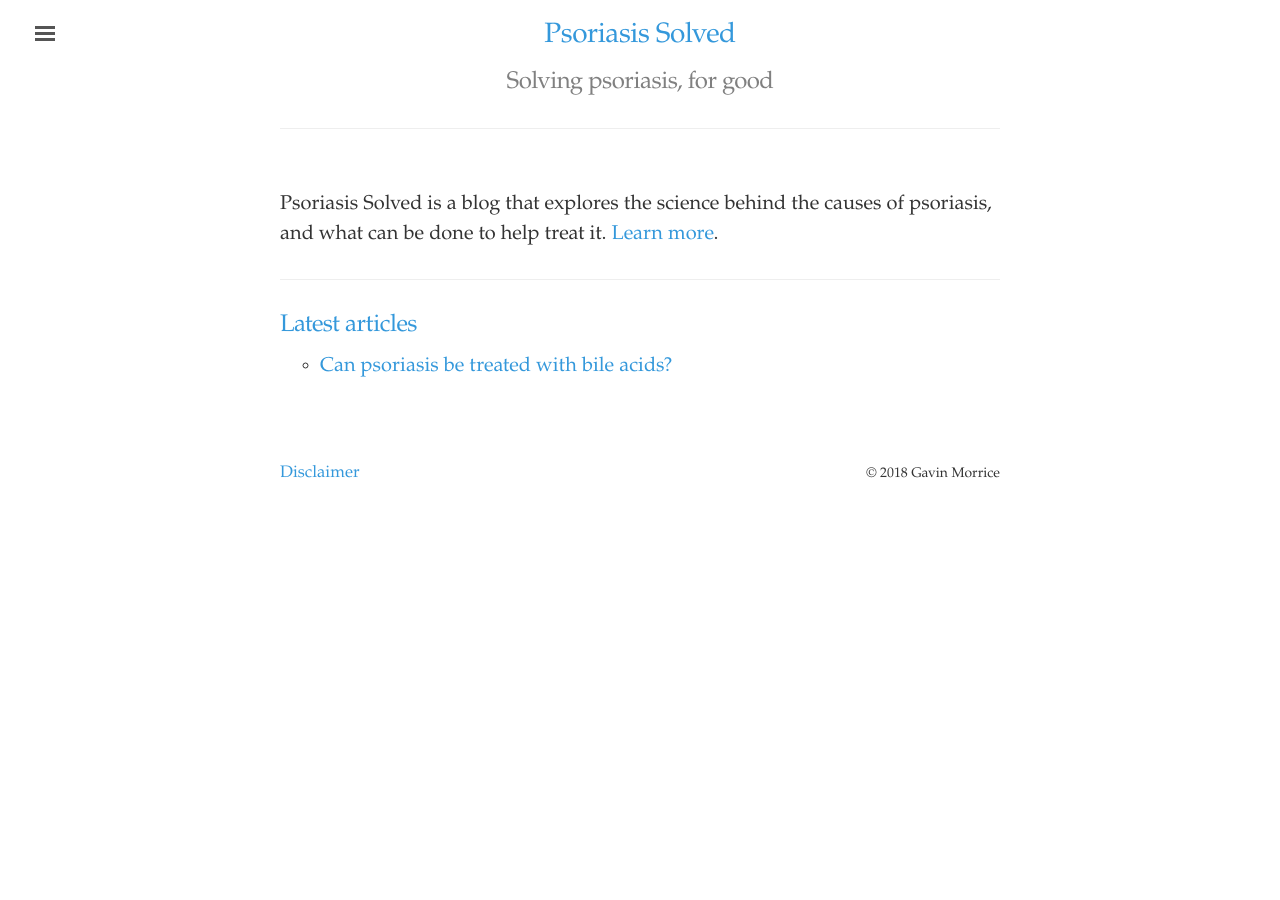
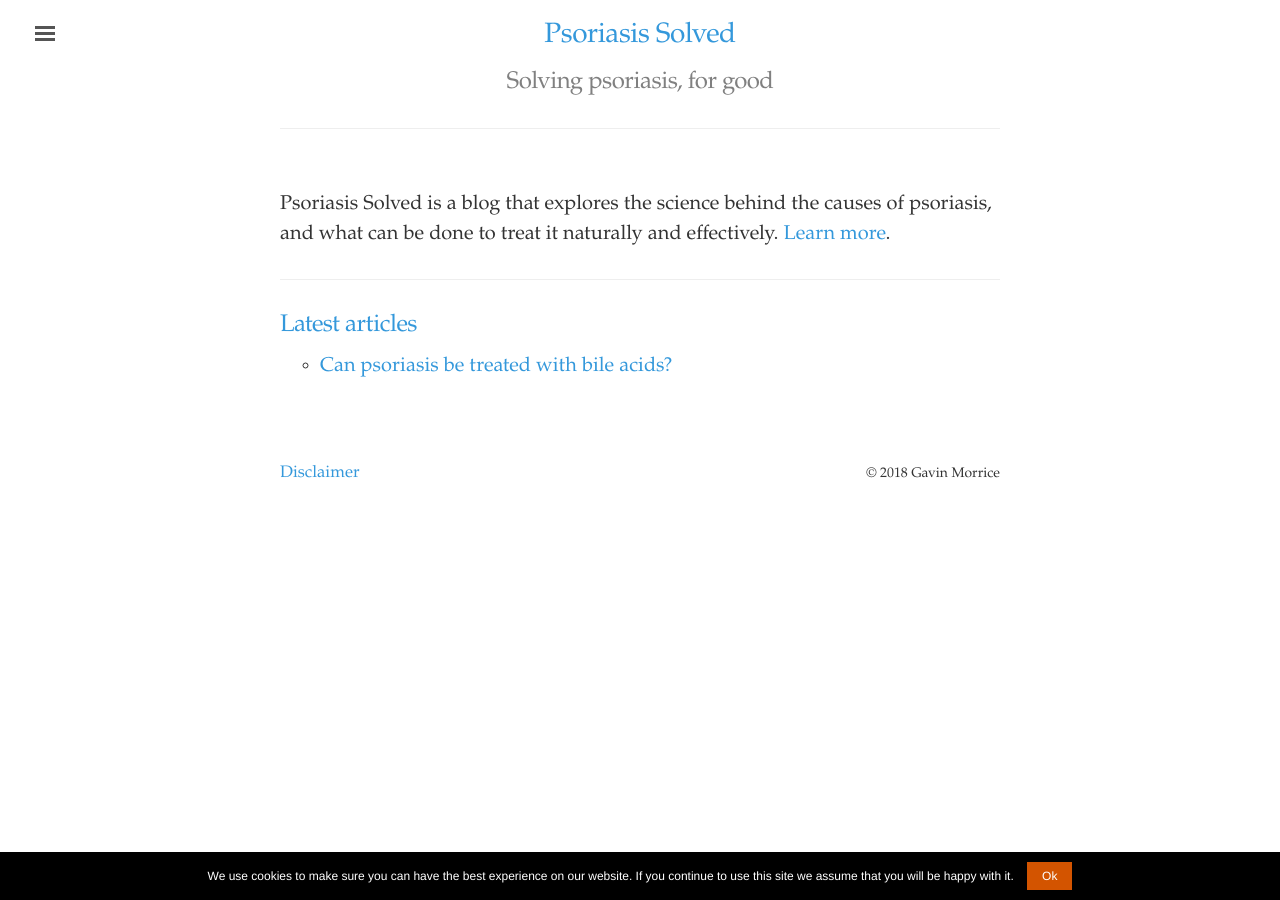
Before and after one commit to Bodacious/PsoriasisSolved, a Jekyll site: the page built from index.html, in a window 1280 px wide. Built offline with Jekyll 4.4.1, drawn with Linux system fonts in a browser that asks for light colours; part of the change alters nothing that is shown.

Commit message:
Added legal pages to site

```diff
--- a/_config.yml
+++ b/_config.yml
@@ -5,7 +5,7 @@ title:   Psoriasis Solved
 tagline: Solving psoriasis, for good
 
 description: >-
-  Psoriasis Solved is a blog that explores the science behind the causes of psoriasis, and what can be done to help treat it.
+  Psoriasis Solved is a blog that explores the science behind the causes of psoriasis, and what can be done to treat it naturally and effectively.
 
 disclaimer: >-
   The information provided on this website should not be construed as personal medical advice or instruction.
--- /dev/null
+++ b/_includes/cookie_notice.html
@@ -0,0 +1 @@
+<script src="/assets/js/cookie.notice.min.js"></script>
--- a/_includes/head.html
+++ b/_includes/head.html
@@ -72,4 +72,5 @@
     {% include google_analytics.html %}
   {% endif %}
 
+  {% include cookie_notice.html %}
 </head>
--- /dev/null
+++ b/cookies.md
@@ -0,0 +1,43 @@
+---
+layout: page
+title: "Cookies Policy"
+---
+
+We use cookies on our website, so we want to let you know more about them.
+
+## What are cookies?
+Cookies are small text files located in the browser directory of your computer or mobile device. When you visit a website, it can send information back to the browser which then creates the cookie. Every time you revisit the same website it can access the information stored in the cookie. Cookies are not just created by the website you visit, but may also be created by other websites that run adverts, video or other content you view.
+
+The website [All About Cookies](https://www.allaboutcookies.org/) has a more detailed description.
+
+**No personally identifiable information is stored in any Psoriasis Solved cookie**.
+
+## What are cookies used for?
+
+Cookies are used for a number of reasons. They:
+
+- help the website remember your preferences
+- help the website remember what’s in your shopping cart
+- help improve functionality such as searching or videos
+- help monitor the website’s performance
+
+## Functional Cookies
+Functional cookies allow a website to provide additional services by remembering your preferences and settings. Katana use a cookie called ‘psoriasissolved.com’ to keep track of whether you have chosen to hide the Cookie notice at the foot of the screen.
+
+Functional cookies may also be set by third parties if you view their content within our website. For example, if we embed a You Tube video in one of our pages then you will receive a Cookie from YouTube to help ensure a smooth video playback experience. We have no control over the content of these cookies.
+
+## Performance Cookies
+
+Performance cookies allow us to keep track of our website analytics. It is highly beneficial for us to know how many visitors we get, where they are visiting from, what the most popular pages are, which blog posts get the most views and what time of day has the least number of visitors (so we know the best time to do maintenance).
+
+We use a third party service to track our analytics. Examples of the cookies they set are _unta, _untb, _umtc and _umtz.
+
+## Advertising Cookies
+Third party advertisers will often place cookies to help make advertisements and offers more interesting to you. We have no direct third party advertising on its website.
+
+Psoriasis Solved doesn’t send any personally identifiable information about you to Google. We do, however, use Google’s Demographics and Interests feature, which tells us a little more about the sort of people who visit our site; and Google Remarketing which helps us reconnect with visitors via Google’s Adwords platform.
+
+If you’d rather not have any of your data be used by Google Analytics, you can opt out by using Google’s own [Opt-out Browser Add-on](https://tools.google.com/dlpage/gaoptout).
+
+## Concerns
+If you have any concerns about the cookies used on this website, please don’t hesitate to contact us so we can address your concern.
--- /dev/null
+++ b/privacy-policy.md
@@ -0,0 +1,55 @@
+---
+layout: page
+title: Privacy Policy
+---
+
+The policy: This privacy policy is for this website; psoriasissolved.com or any other domain name owned, operated or used by Psoriasis Solved ("us", "we"); and governs the privacy of its users who choose to use it. It explains how we comply with the General Data Protection Regulation ("GDPR"), the Data Protection Act ("DPA") and the Privacy and Electronic Communications Regulations ("PECR "). Psoriasis Solved is a personal weblog owned and maintained by Gavin Morrice, an individual based in Edinburgh, Scotland.
+
+This policy will explain areas of this website that may affect your privacy and personal details, how we process, collect, manage and store those details and how your rights under the GDPR, DPA & PECR are adhere to. Additionally it will explain the use of cookies or software, advertising or commercial sponsorship from third parties and the download of any documents, files or software made available to you (if any) on this website. Further explanations may be provided for specific pages or features of this website in order to help you understand how we, this website and its third parties (if any) interact with you and your computer / device in order to serve it to you. Our contact information is provided if you have any questions.
+
+## The DPA & GDPR May 2018
+We and this website complies to the DPA (Data Protection Act 1998) and already complies to the GDPR (General Data Protection Regulation) which comes into affect from May 2018. We will update this policy accordingly after the completion of the UK's exit from the European Union.
+
+## Use of Cookies
+This website uses cookies to better the user's experience while visiting the website. As required by legislation, where applicable this website uses a cookie control system, allowing the user to give explicit permission or to deny the use of/saving of cookies on their computer/device.
+
+What are cookies? For more information regarding cookies, please read our [Cookie Policy](/cookies).
+
+## Website Visitor Tracking
+This website uses tracking software to monitor its visitors to better understand how they use it. The software will save a cookie to your computer's hard drive in order to track and monitor your engagement and usage of the website, but will not store, save or collect personal information.
+
+## Contact & Communication With us
+Users contacting us through this website do so at their own discretion and provide any such personal details requested at their own risk. Your personal information is kept private and stored securely until a time it is no longer required or has no use.
+
+Where we have clearly stated and made you aware of the fact, and where you have given your express permission, we may use your details to send you products/services information through a mailing list system. This is done in accordance with the regulations named in 'The policy' above.
+
+## Email Mailing List & Marketing Messages
+We operate an email mailing list program, used to inform subscribers about products, services and/or news we supply/publish. Users can subscribe through an online automated process where they have given their explicit permission. Subscriber personal details are collected, processed, managed and stored in accordance with the regulations named in 'The policy' above. Subscribers can unsubscribe at any time through an automated online service, or if not available, other means as detailed in the footer of sent marketing messages (or unsubscribe from all Mailchimp lists). The type and content of marketing messages subscribers receive, and if it may contain third party content, is clearly outlined at the point of subscription.
+
+Email marketing messages may contain tracking beacons / tracked clickable links or similar server technologies in order to track subscriber activity within email marketing messages. Where used, such marketing messages may record a range of subscriber data relating to engagement, geographic, demographics and already stored subscriber data.
+
+Our EMS (email marketing service) provider is Mailchimp, and you can read their privacy policy in the resources section.
+
+## External Website Links & Third Parties
+Although we only looks to include quality, safe and relevant external links, users are advised to adopt a policy of caution before clicking any external web links mentioned throughout this website. (External links are clickable text / banner / image links to other websites, similar to; [Ruby on Rails developers](https://katanacode.com), or [www.katanacode.com](https://katanacode.com)).
+
+Shortened URLs: URL shortening is a technique used on the web to shorten URLs to something substantially shorter. This technique is especially used in social media and looks similar to this (example: [https://bit.ly/2MuLrWl](https://bit.ly/2MuLrWl)). Users should take caution before clicking on shortened URL links and verify their authenticity before proceeding.
+
+We cannot guarantee or verify the contents of any externally linked website despite our best efforts. Users should therefore note they click on external links at their own risk and we cannot be held liable for any damages or implications caused by visiting any external links mentioned.
+
+## Social Media Policy & Usage
+ While we may have official profiles on social media platforms users are advised to verify authenticity of such profiles before engaging with, or sharing information with such profiles. We will never ask for personal details on social media platforms. Users are advised to conduct themselves appropriately when engaging with us on social media.
+
+There may be instances where our website features social sharing buttons, which help share web content directly from web pages to the respective social media platforms. You use social sharing buttons at your own discretion and accept that doing so may publish content to your social media profile feed or page. You can find further information about some social media privacy and usage policies in the resources section below.
+
+## Resources & Further Information
+- [Overview of the GDPR - General Data Protection Regulation](https://ico.org.uk/for-organisations/data-protection-reform/overview-of-the-gdpr/)
+- [Data Protection Act 1998](http://www.legislation.gov.uk/ukpga/1998/29/contents)
+- [Privacy and Electronic Communications Regulations 2003](http://www.legislation.gov.uk/ukpga/1998/29/contents)
+- [The Guide to the PECR 2003](https://ico.org.uk/for-organisations/guide-to-pecr/)
+- [Twitter Privacy Policy](http://twitter.com/privacy)
+- [Facebook Privacy Policy](http://www.facebook.com/about/privacy/)
+- [Google Privacy Policy](http://www.google.com/privacy.html)
+- [Mailchimp Privacy Policy](http://mailchimp.com/legal/privacy/)
+
+<small>v.1.0 26th August 2018</small>
```
Also changed, not shown: assets/js/cookie.notice.min.js (added).
